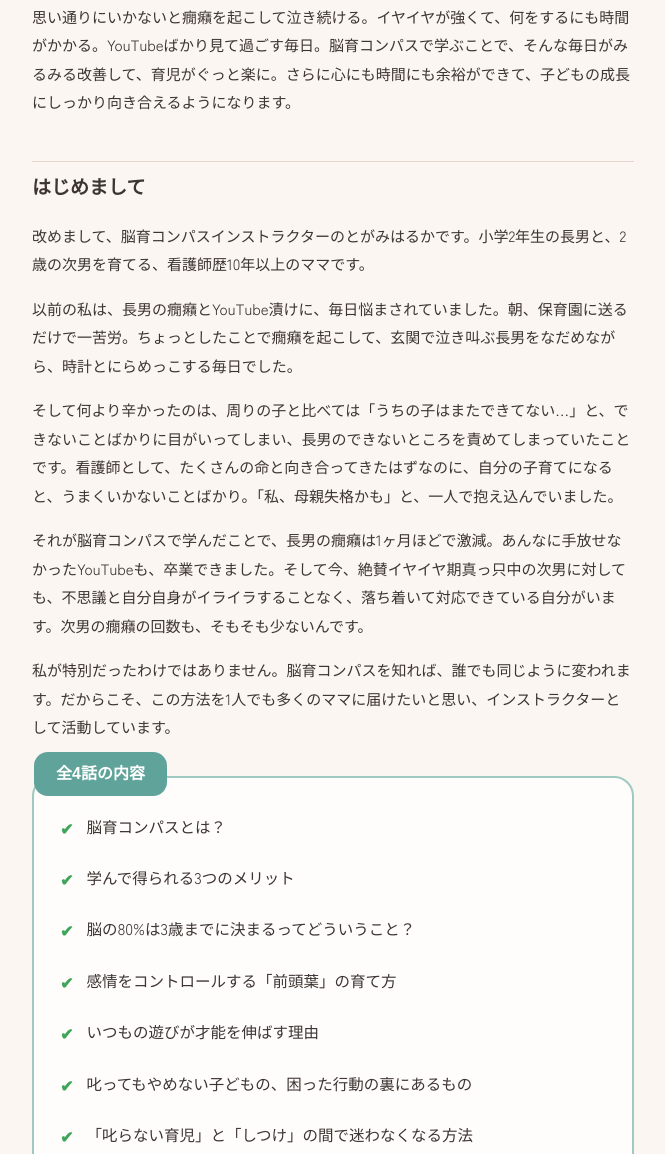
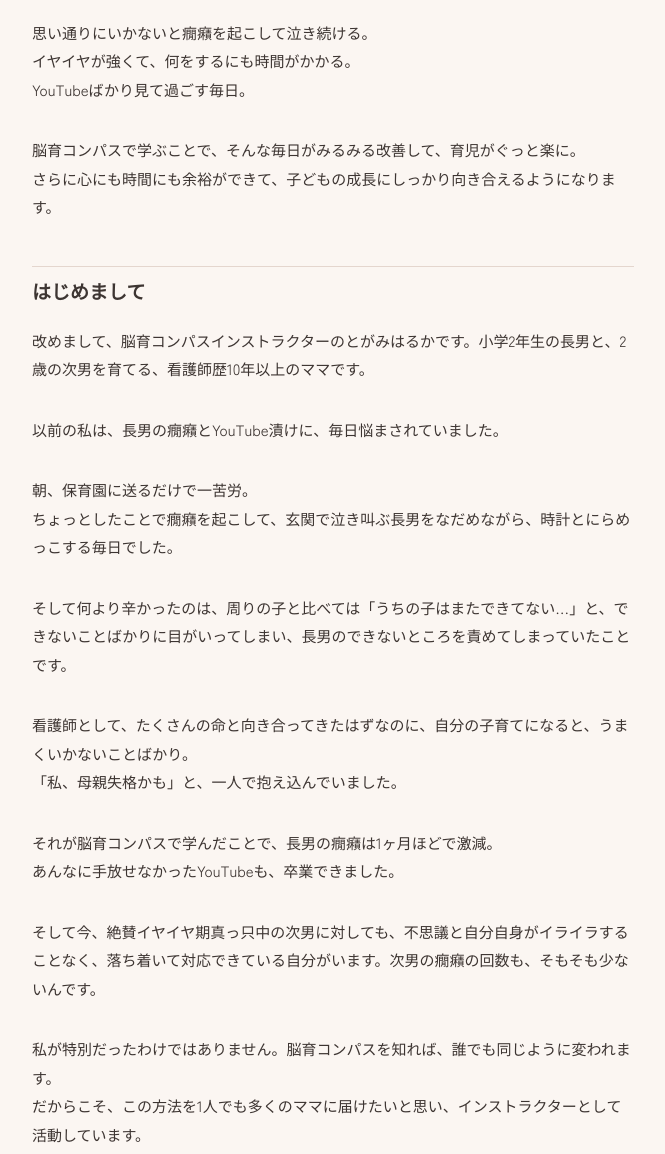
Before and after one commit to harkatogami-wq/noiku-video-lp, a plain HTML site: page ep1/index.html in a window 1280 px wide. Shown: the part 1032-2186 px from the top of the page, without its empty margins (178-843 px from the left). Drawn offline with Linux system fonts and the light colour scheme; a web font is replaced by a local one.

Commit message:
段落の余白を広げ、感情的なストーリー部分を短い区切りに分けて読みやすく

```diff
--- a/ep1/index.html
+++ b/ep1/index.html
@@ -113,7 +113,7 @@
     font-size:19px;margin:44px 0 16px;padding-top:8px;border-top:1px solid var(--gray-line);
   }
   .article h2:first-child{margin-top:0;border-top:none;padding-top:0;}
-  .article p{font-size:15px;color:var(--ink);margin:0 0 16px;}
+  .article p{font-size:15px;color:var(--ink);margin:0 0 32px;}
   .article .quote{
     background:var(--bg-alt);border-radius:var(--radius-md);
     padding:18px 20px;font-size:14.5px;color:var(--ink-soft);margin:0 0 20px;
@@ -268,14 +268,18 @@
 
       <div class="article">
         <p>忙しいママでもスキマ時間でできる、脳科学を活用した育児で、なんでもできて、心穏やかな子に育てる——「脳育コンパス」無料オンライン講座にご登録いただき、ありがとうございます。</p>
-        <p>思い通りにいかないと癇癪を起こして泣き続ける。イヤイヤが強くて、何をするにも時間がかかる。YouTubeばかり見て過ごす毎日。脳育コンパスで学ぶことで、そんな毎日がみるみる改善して、育児がぐっと楽に。さらに心にも時間にも余裕ができて、子どもの成長にしっかり向き合えるようになります。</p>
+        <p>思い通りにいかないと癇癪を起こして泣き続ける。<br>イヤイヤが強くて、何をするにも時間がかかる。<br>YouTubeばかり見て過ごす毎日。</p>
+        <p>脳育コンパスで学ぶことで、そんな毎日がみるみる改善して、育児がぐっと楽に。<br>さらに心にも時間にも余裕ができて、子どもの成長にしっかり向き合えるようになります。</p>
 
         <h2>はじめまして</h2>
         <p>改めまして、脳育コンパスインストラクターのとがみはるかです。小学2年生の長男と、2歳の次男を育てる、看護師歴10年以上のママです。</p>
-        <p>以前の私は、長男の癇癪とYouTube漬けに、毎日悩まされていました。朝、保育園に送るだけで一苦労。ちょっとしたことで癇癪を起こして、玄関で泣き叫ぶ長男をなだめながら、時計とにらめっこする毎日でした。</p>
-        <p>そして何より辛かったのは、周りの子と比べては「うちの子はまたできてない…」と、できないことばかりに目がいってしまい、長男のできないところを責めてしまっていたことです。看護師として、たくさんの命と向き合ってきたはずなのに、自分の子育てになると、うまくいかないことばかり。「私、母親失格かも」と、一人で抱え込んでいました。</p>
-        <p>それが脳育コンパスで学んだことで、長男の癇癪は1ヶ月ほどで激減。あんなに手放せなかったYouTubeも、卒業できました。そして今、絶賛イヤイヤ期真っ只中の次男に対しても、不思議と自分自身がイライラすることなく、落ち着いて対応できている自分がいます。次男の癇癪の回数も、そもそも少ないんです。</p>
-        <p>私が特別だったわけではありません。脳育コンパスを知れば、誰でも同じように変われます。だからこそ、この方法を1人でも多くのママに届けたいと思い、インストラクターとして活動しています。</p>
+        <p>以前の私は、長男の癇癪とYouTube漬けに、毎日悩まされていました。</p>
+        <p>朝、保育園に送るだけで一苦労。<br>ちょっとしたことで癇癪を起こして、玄関で泣き叫ぶ長男をなだめながら、時計とにらめっこする毎日でした。</p>
+        <p>そして何より辛かったのは、周りの子と比べては「うちの子はまたできてない…」と、できないことばかりに目がいってしまい、長男のできないところを責めてしまっていたことです。</p>
+        <p>看護師として、たくさんの命と向き合ってきたはずなのに、自分の子育てになると、うまくいかないことばかり。<br>「私、母親失格かも」と、一人で抱え込んでいました。</p>
+        <p>それが脳育コンパスで学んだことで、長男の癇癪は1ヶ月ほどで激減。<br>あんなに手放せなかったYouTubeも、卒業できました。</p>
+        <p>そして今、絶賛イヤイヤ期真っ只中の次男に対しても、不思議と自分自身がイライラすることなく、落ち着いて対応できている自分がいます。次男の癇癪の回数も、そもそも少ないんです。</p>
+        <p>私が特別だったわけではありません。脳育コンパスを知れば、誰でも同じように変われます。<br>だからこそ、この方法を1人でも多くのママに届けたいと思い、インストラクターとして活動しています。</p>
 
         <div class="list-card teal">
         <span class="ribbon">全4話の内容</span>
```
Also changed, not shown: ep2/index.html (+1 -1 lines), ep3/index.html (+4 -2 lines), ep4/index.html (+8 -3 lines).
